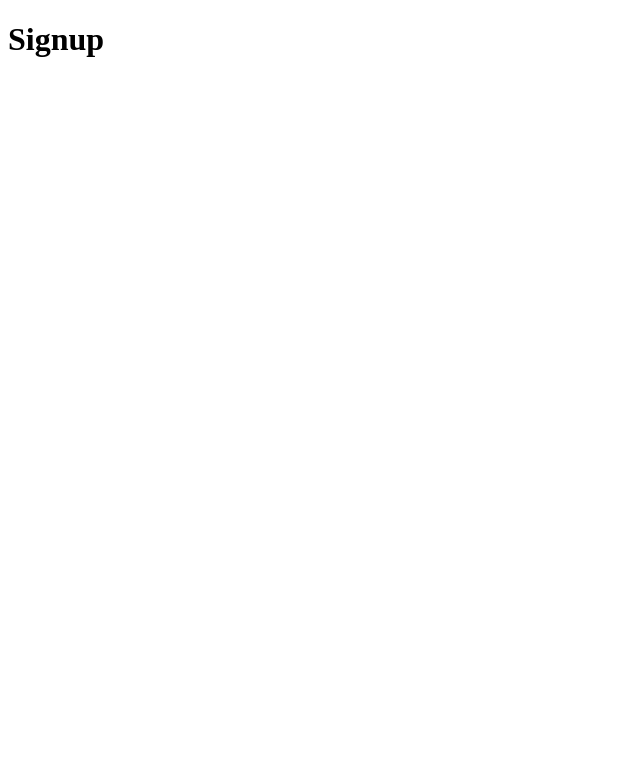
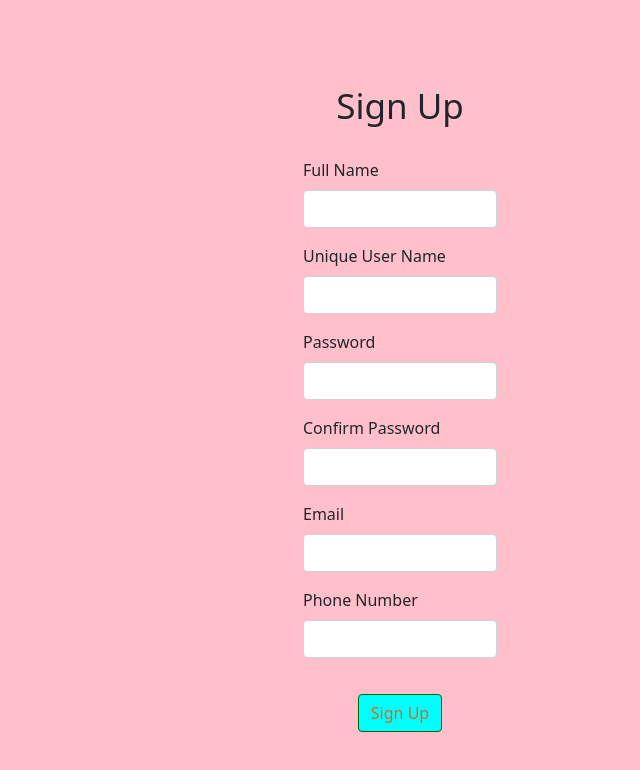
Before and after one commit to RamNarayan27/Encryptyque, an Electron app: page signup.html in a window 800 px wide. Shown: the whole page, without its empty margins (0-640 px from the left). Drawn offline with nearby package versions, Linux system fonts and the light colour scheme.

Commit message:
SignUp page implemented
Front end of sign-up page is done. Backend yet to be implemented.

```diff
--- /dev/null
+++ b/signup.css
@@ -0,0 +1,19 @@
+.main-heading{
+    font-size: 35px;
+    margin-top: 80px;
+    margin-bottom: 25px;
+}
+.center-div{
+    margin: 0 auto;
+    width: 25%;
+}
+.login-btn{
+    margin-bottom: 20px;
+    margin-top: 20px;
+    color: chocolate !important;
+    background-color: cyan !important;
+    border-color: darkgreen !important;
+}
+body{
+    background-color: pink;
+}
--- a/signup.html
+++ b/signup.html
@@ -4,9 +4,48 @@
     <meta charset="UTF-8">
     <meta http-equiv="X-UA-Compatible" content="IE=edge">
     <meta name="viewport" content="width=device-width, initial-scale=1.0">
+    <link href="https://cdn.jsdelivr.net/npm/bootstrap@5.0.0-beta1/dist/css/bootstrap.min.css" rel="stylesheet" integrity="sha384-giJF6kkoqNQ00vy+HMDP7azOuL0xtbfIcaT9wjKHr8RbDVddVHyTfAAsrekwKmP1" crossorigin="anonymous">
+    <link rel="stylesheet" href="signup.css">
     <title>signup page</title>
 </head>
 <body>
-    <h1>Signup</h1>
+    <div class="container-fluid">
+        <div class="row justify-content-center main-heading">
+			Sign Up
+		</div>
+        <form>
+            <div class="mb-3 center-div">
+                <label for="Fullname" class="form-label">Full Name</label>
+                <input type="text" id="Fullname" class="form-control">
+            </div>
+            <div class="mb-3 center-div">
+                <label for="UniqueUser" class="form-label">Unique User Name</label>
+                <input type="text" id="UniqueUser" class="form-control">
+            </div>
+            <div class="mb-3 center-div">
+                <label for="Password" class="form-label">Password</label>
+                <input type="password" class="form-control">
+            </div>
+            <div class="mb-3 center-div">
+                <label for="ConfirmPassword" class="form-label">Confirm Password</label>
+                <input type="password" class="form-control">
+            </div>
+            <div class="mb-3 center-div">
+                <label for="Email" class="form-label">Email</label>
+                <input type="email" id="Email" class="form-control">
+            </div>
+            <div class="mb-3 center-div">
+                <label for="Phone" class="form-label">Phone Number</label>
+                <input type="number" id="Phone" class="form-control">
+            </div>
+            <div class="text-center">
+                <button type="submit" class="btn btn-primary login-btn">
+                    Sign Up
+                </div>
+            </div>
+        </form>
+    </div>
+    <script src="signup.js"></script>
+	<script src="https://cdn.jsdelivr.net/npm/bootstrap@5.0.0-beta1/dist/js/bootstrap.bundle.min.js" integrity="sha384-ygbV9kiqUc6oa4msXn9868pTtWMgiQaeYH7/t7LECLbyPA2x65Kgf80OJFdroafW" crossorigin="anonymous"></script>
 </body>
 </html>
```
Also changed, not shown: signup.js (added).
